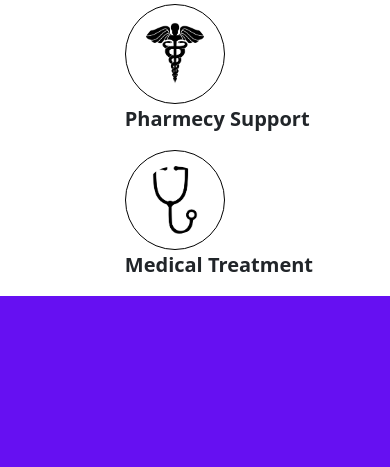
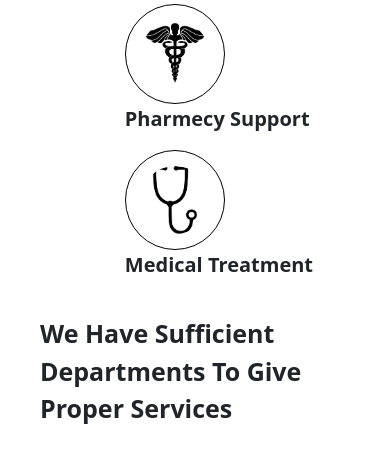
Before and after one commit to asifparvezmahim/Hospital-Management-System, a Django app: template home/templates/home.html in a window 390 px wide. Shown: the part 1334-1801 px from the top of the page. Before the commit the page ends 1630 px from the top, so only its background shows below. Run offline with Django 3.2, Linux system fonts and the light colour scheme; the template is opened without the code that fills it, so the values that code supplies are empty.

Commit message:
home banner

```diff
--- /dev/null
+++ b/home/static/css/department.css
@@ -0,0 +1,76 @@
+.dept_title{
+    margin-top: 25px;
+    font-size: 25px;
+    font-weight: bold;
+    display: flex;
+    margin-left: 38%;
+    width: 30%;
+    margin-top: 5%;
+    margin-bottom: 1%;
+
+}
+
+.title_span{
+    margin-left: 23%;
+    color: black;
+}
+
+.department_card{
+    border: 1px solid blueviolet;
+    width: 300px;
+    height: 300px;
+    background-color: blueviolet;
+}
+
+.dept_container{
+    margin-bottom: 20px;
+    display: grid;
+    grid-template-columns: repeat(3,1fr);
+    gap: 20px;
+    margin-left: 10%;
+}
+
+.department_card img{
+    width: 100px;
+    margin-left: 35%;
+    border-radius: 50%;
+    padding: 15px;
+    margin-top: 10px;
+
+}
+
+.dept_card{
+    text-align: center;
+    font-size: 25px;
+    font-weight: bold;
+    color: lightskyblue;
+}
+
+.dept_des{
+    text-align: center;
+    margin-right: 2px;
+    color: white;
+}
+
+.department_card:hover{
+    border: 1px solid teal;
+    background-color: teal;
+    transition: 1s;
+}
+
+@media only screen and (max-width: 420px){
+    .dept_title{
+        width: 90%;
+        margin-left: 40px;
+        margin-right: 10px;
+    }
+
+    .dept_container{
+        margin-bottom: 20px;
+        display: flex;
+        flex-direction: column;
+        justify-content: center;
+        gap: 20px;
+        margin-left: 50px
+    }
+}
--- /dev/null
+++ b/home/static/js/department.js
@@ -0,0 +1,23 @@
+const loadDepartments =()=>{
+    fetch ("https://be-api-for-hms.onrender.com/department/")
+    .then (res=>res.json())
+    .then(data=>displayDepartments(data))
+}
+
+const displayDepartments=(departments)=>{
+    departments.forEach((department)=>{
+    console.log(departments)
+    const parent = document.getElementById("departments");
+    const div = document.createElement("div");
+    div.classList.add("department_card");
+    div.innerHTML=`
+        <img src="${department.
+            icon_url
+            }" alt="NOT FOUND" srcset="">
+        <p class="dept_card">${department.name}</p>
+        <p class ="dept_des">${department.description}</p>
+    `;
+    parent.appendChild(div)
+   })
+}
+loadDepartments()
--- /dev/null
+++ b/home/templates/departments.html
@@ -0,0 +1,18 @@
+{% load static %}
+{% block cssLink %}
+<link rel="stylesheet" href="{% static "css/department.css" %} ">
+{%endblock%}
+{% block content %}
+<div class="dept_cont">
+    <div class="dept_title">
+        <p>We Have Sufficient Departments To Give Proper Services</p><br>
+    </div>
+
+    <div id="departments" class="dept_container">
+
+    </div>
+</div>
+{% endblock %}
+{% block jsLink %}
+<script src="{% static "js/department.js" %}"></script>
+{% endblock %}
--- a/home/templates/home.html
+++ b/home/templates/home.html
@@ -2,4 +2,5 @@
 {% block content %}
    {% include "banner.html" %}
    {%include "services.html"%}
+   {%include "departments.html"%}
 {%endblock content %}
--- a/templates/base.html
+++ b/templates/base.html
@@ -77,6 +77,7 @@
     </nav>
 
     {% block content %}{% endblock content %}
+    {% block jsLink %}{% endblock %}
     <script
       src="https://cdn.jsdelivr.net/npm/bootstrap@5.3.3/dist/js/bootstrap.bundle.min.js"
       integrity="sha384-YvpcrYf0tY3lHB60NNkmXc5s9fDVZLESaAA55NDzOxhy9GkcIdslK1eN7N6jIeHz"
```
